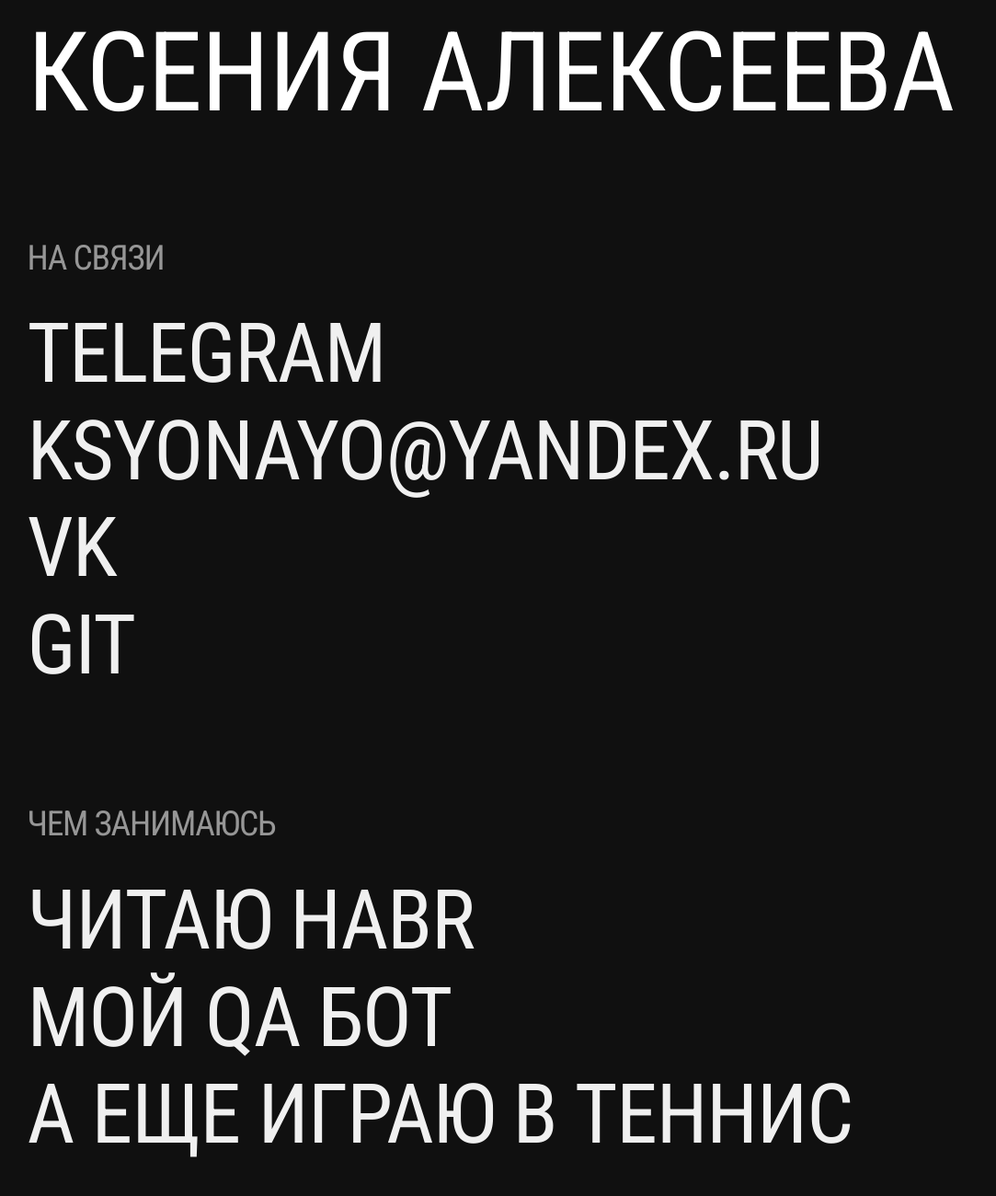
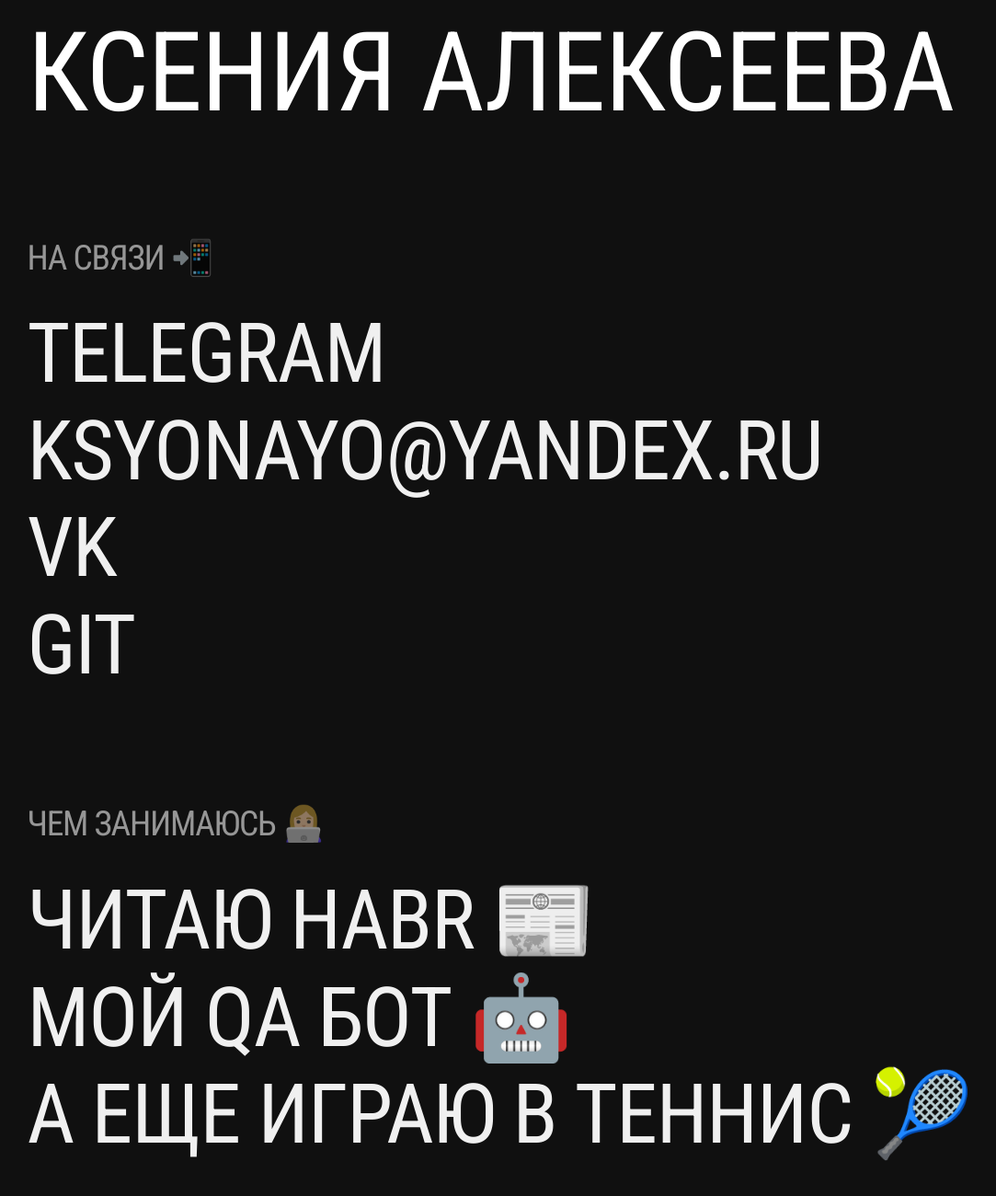
Before and after one commit to ksyonayo/ksyonayo.github.io, a plain HTML site: page index.html in a window 1280 px wide. Shown: the part 44-1344 px from the top of the page at 92% size, without its empty margins (33-1116 px from the left). Drawn offline with Linux system fonts and the light colour scheme.

Commit message:
Эмодзи

```diff
--- a/index.html
+++ b/index.html
@@ -30,7 +30,7 @@
     <div class="name">КСЕНИЯ АЛЕКСЕЕВА</div>
 
     <div class="block">
-      <div class="block-title">на связи</div>
+      <div class="block-title">на связи 📲</div>
       <div class="block-entries">
         <div class="entry">
           <a href="http://t.me/ksyonayo" target="_blank">telegram</a>
@@ -48,19 +48,19 @@
     </div>
 
     <div class="block">
-      <div class="block-title">чем занимаюсь</div>
+      <div class="block-title">чем занимаюсь 👩🏼‍💻</div>
       <div class="entry">
-        <a href="https://habr.com/ru/hubs/it_testing/articles/" target="_blank"> читаю habr</a>
+        <a href="https://habr.com/ru/hubs/it_testing/articles/" target="_blank">читаю habr 📰</a>
       </div>
       <div class="entry">
-        <a href="https://t.me/@qa_random_user_bot" target="_blank">мой QA бот</a>
+        <a href="https://t.me/@qa_random_user_bot" target="_blank">мой QA бот 🤖</a>
       </div>
       <div class="entry">
         <a
           href="https://t.me/tennisbotru/589557"
           target="_blank"
         >
-           а еще играю в теннис
+           а еще играю в теннис 🎾
         </a>
       </div>
     </div>
```
